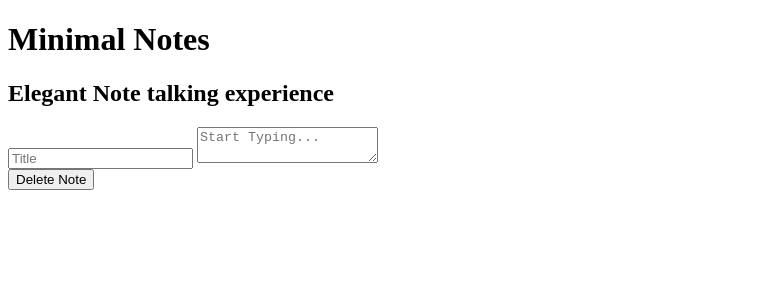
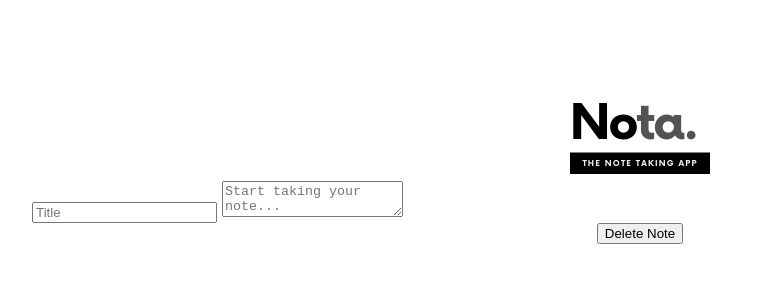
Before and after one commit to cmulay/Notes-App, a plain HTML site: page notes/edit.html in a window 1280 px wide. Shown: the whole page, without its empty margins (0-765 px from the left). Drawn offline with nearby package versions, Linux system fonts and the light colour scheme.

Commit message:
note edit improvements

```diff
--- a/notes/edit.html
+++ b/notes/edit.html
@@ -1,29 +1,31 @@
 <!DOCTYPE html>
-<html lang="en">
+<html>
   <head>
-    <meta charset="UTF-8" />
-    <meta http-equiv="Content-Type" content="text/html;charset=UTF-8" />
-    <meta http-equiv="X-UA-Compatible" content="ie=edge" />
+    <title>Nota - The Note App</title>
 
-    <meta name="viewport" content="width=device-width, initial-scale=1.0" />
+    <meta charset="utf-8" />
+    <meta http-equiv="Content-Type" content="text/html; charset=UTF-8" />
+    <meta http-equiv="X-UA-Compatible" content="IE=Edge" />
     <meta
       name="format-detection"
       content="telephone=no, address=no, email=no"
     />
-    <title>Minimal Notes</title>
+    <meta
+      name="viewport"
+      content="width=device-width, initial-scale=1, maximum-scale=1, user-scalable=0"
+    />
 
     <link
-      rel="shortcut icon"
+      rel="icon"
       href="/notes/assets/icons/favicon.ico"
       type="image/x-icon"
     />
-    <link rel="stylesheet" href="/notes/styles/style.css" />
-    <link rel="stylesheet" href="/notes/styles/m-style.css" />
+    <link rel="stylesheet" href="/notes/styles/styles.css" />
+    <link rel="stylesheet" href="/notes/styles/m-styles.css" />
   </head>
   <body>
     <header class="header">
-      <h1>Minimal Notes</h1>
-      <h2>Elegant Note talking experience</h2>
+      <h1><img src="/notes/assets/images/notes_logo.png" alt="Nota Logo" /></h1>
     </header>
     <div class="go-home">
       <a href="/notes/index.html"></a>
@@ -31,20 +33,22 @@
     <div class="edit-container">
       <input
         type="text"
-        placeholder="Title"
         id="note-title"
         class="title-input"
+        placeholder="Title"
       />
       <textarea
-        placeholder="Start Typing..."
         id="note-body"
         class="body-input"
+        placeholder="Start taking your note..."
       ></textarea>
     </div>
-    <button id="remove-note">Delete Note</button>
+    <center>
+      <button id="remove-note">Delete Note</button>
+    </center>
 
     <script src="https://cdnjs.cloudflare.com/ajax/libs/moment.js/2.20.1/moment-with-locales.min.js"></script>
-    <script src="/notes/js/notes-function.js"></script>
+    <script src="/notes/js/notes-functions.js"></script>
     <script src="/notes/js/notes-edit.js"></script>
   </body>
 </html>
```
